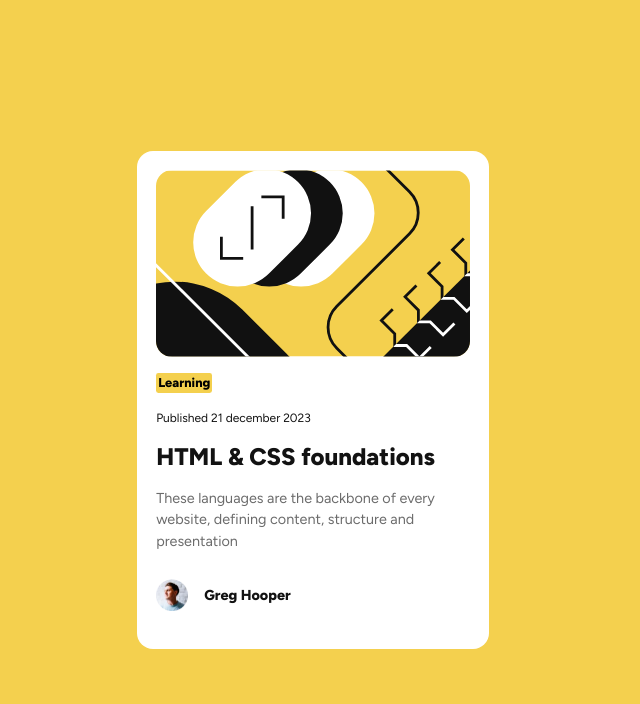
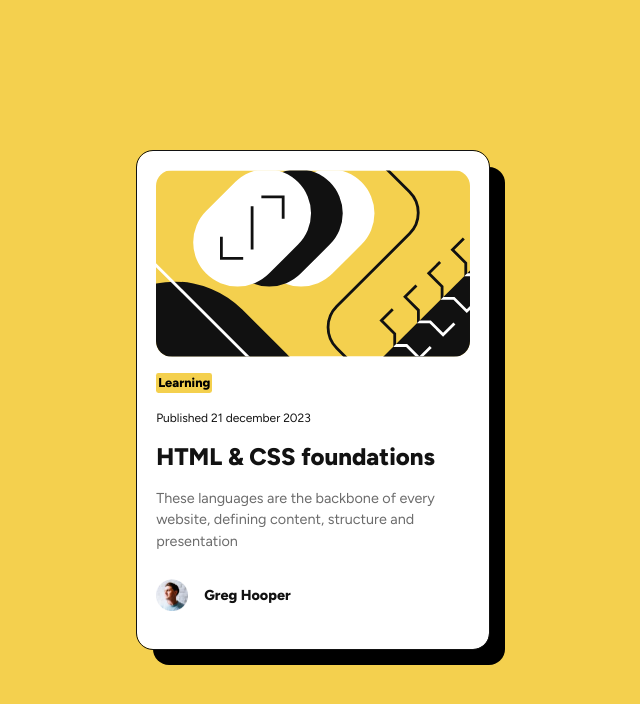
Before and after one commit to clickglue/blog-post, a plain HTML site: page index.html in a window 1280 px wide. Shown: the whole page, without its empty margins (327-967 px from the left). Drawn offline with Linux system fonts and the light colour scheme.

Commit message:
Forgot outline and shadow.

```diff
--- a/styles.css
+++ b/styles.css
@@ -24,6 +24,10 @@ html {
   background-color: var(--White);
   display: flex;
   flex-direction: column;
+  outline-width: 0.1rem;
+  outline-color: var(--Gray-950);
+  outline-style: solid;
+  box-shadow: 1rem 1rem;
 }
 .main-image-section {
   justify-content: space-between;
```
